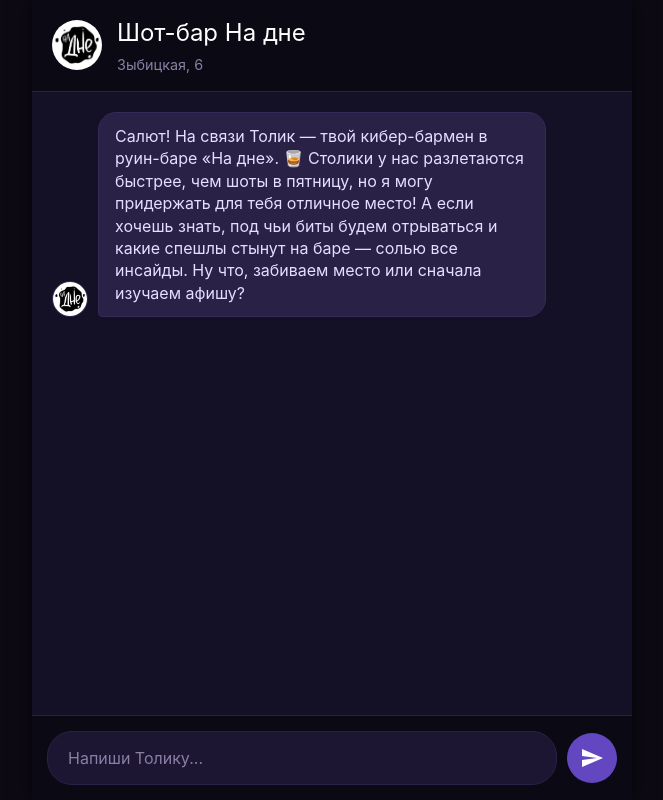
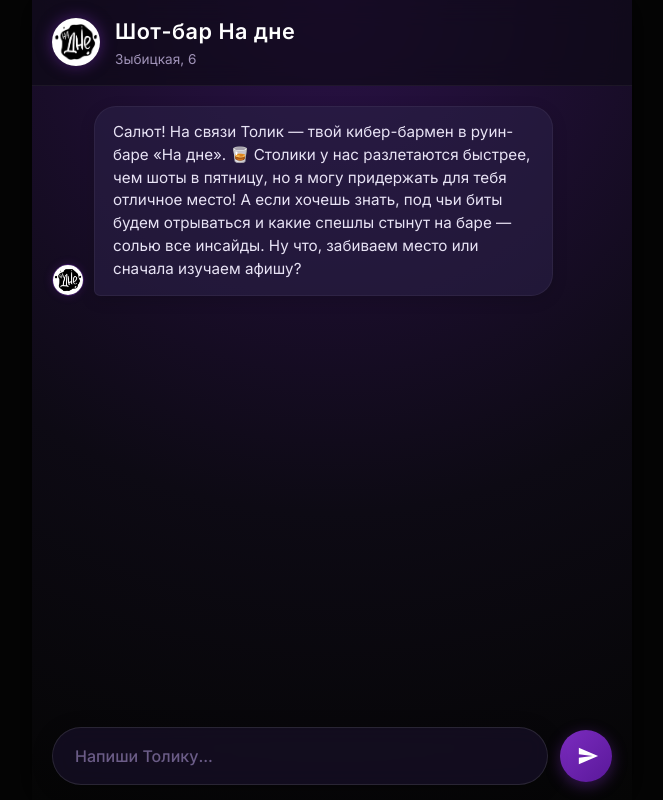
Before and after one commit to Vazhniy/Booking_bar-na-dne, a React (Vite) app in the folder frontend/: page / in a window 1280 px wide. Shown: the whole page, without its empty margins (308-971 px from the left). Built offline with nearby package versions, Linux system fonts and the light colour scheme.

Commit message:
Update App.css

```diff
--- a/frontend/src/App.css
+++ b/frontend/src/App.css
@@ -1,81 +1,65 @@
-/* === ЖЕСТКАЯ ФИКСАЦИЯ ЭКРАНА ДЛЯ МОБИЛЬНЫХ === */
+@import url('https://fonts.googleapis.com/css2?family=Inter:wght@400;500;600&display=swap');
+
+/* === БАЗОВЫЕ НАСТРОЙКИ === */
 html, body {
-  margin: 0;
-  padding: 0;
-  height: 100%;
-  overflow: hidden; /* Намертво запрещаем скролл всей страницы */
-  background-color: #0d0a14;
-  font-family: -apple-system, BlinkMacSystemFont, 'Segoe UI', Roboto, Helvetica, Arial, sans-serif;
+  margin: 0; padding: 0; height: 100%; overflow: hidden;
+  background-color: #050505;
+  font-family: 'Inter', -apple-system, BlinkMacSystemFont, sans-serif;
   color: #ffffff;
-  -webkit-text-size-adjust: 100%; /* Запрещаем системный зум шрифтов */
+  -webkit-text-size-adjust: 100%;
 }
 
-/* Контейнер теперь использует 100dvh — это умная высота,
-которая не прячется за адресной строкой мобильного браузера */
 .app-container {
-  display: flex;
-  flex-direction: column;
-  height: 100vh; /* Фолбэк для старых браузеров */
-  height: 100dvh; /* Идеально для iOS/Android */
-  max-width: 600px;
-  margin: 0 auto;
-  background-color: #141026;
-  box-shadow: 0 0 20px rgba(0, 0, 0, 0.7);
+  display: flex; flex-direction: column;
+  height: 100vh; height: 100dvh;
+  max-width: 600px; margin: 0 auto;
+  /* Глубокий радиальный градиент для фона */
+  background: radial-gradient(circle at 50% 0%, #2a1147 0%, #0d0a14 60%, #050505 100%);
+  box-shadow: 0 0 30px rgba(0, 0, 0, 0.9);
   position: relative;
 }
 
+/* === ШАПКА: ЭФФЕКТ МАТОВОГО СТЕКЛА === */
 .header {
-  background-color: #0b0914;
-  /* Умный отступ: базовые 15px + высота Dynamic Island/челки айфона */
+  background: rgba(13, 10, 20, 0.65);
+  backdrop-filter: blur(12px);
+  -webkit-backdrop-filter: blur(12px);
   padding-top: calc(15px + env(safe-area-inset-top));
-  padding-right: 20px;
-  padding-bottom: 15px;
-  padding-left: 20px;
-  border-bottom: 1px solid #2a2146;
+  padding-right: 20px; padding-bottom: 15px; padding-left: 20px;
+  border-bottom: 1px solid rgba(255, 255, 255, 0.05);
   flex-shrink: 0;
+  z-index: 10;
 }
 
 .header-content { display: flex; align-items: center; gap: 15px; }
 
 .logo {
-  width: 50px; height: 50px;
-  border-radius: 50%;
-  object-fit: cover;
+  width: 48px; height: 48px; border-radius: 50%; object-fit: cover;
+  box-shadow: 0 0 15px rgba(123, 44, 191, 0.5); /* Неоновое свечение логотипа */
 }
 
-.bar-title { font-size: 1.5rem; color: #ffffff; margin-bottom: 3px; }
-.bar-address { font-size: 0.9rem; color: #8a7fa3; }
+.bar-title { font-size: 1.35rem; font-weight: 600; color: #ffffff; margin: 0 0 2px 0; letter-spacing: 0.5px;}
+.bar-address { font-size: 0.85rem; color: #a093b8; margin: 0; font-weight: 400;}
 
-/* === НАСТРОЙКИ СКРОЛЛА ЧАТА === */
+/* === ЗОНА ЧАТА === */
 .chat-window {
-  flex: 1;
-  overflow-y: auto;
-  padding: 20px;
-  display: flex;
-  flex-direction: column;
-  gap: 15px;
+  flex: 1; overflow-y: auto; padding: 20px;
+  display: flex; flex-direction: column; gap: 18px;
   scroll-behavior: smooth;
-  -webkit-overflow-scrolling: touch; /* Делает скролл на iPhone мягким и инерционным */
+  -webkit-overflow-scrolling: touch;
 }
 
-/* === АНИМАЦИЯ ПОЯВЛЕНИЯ СООБЩЕНИЙ (ЭФФЕКТ ПРУЖИНКИ) === */
+/* Прячем системный скроллбар для эстетики */
+.chat-window::-webkit-scrollbar { width: 0px; }
+
+/* Анимация пружинки */
 @keyframes messagePop {
-  0% {
-    opacity: 0;
-    transform: translateY(30px) scale(0.95);
-  }
-  100% {
-    opacity: 1;
-    transform: translateY(0) scale(1);
-  }
+  0% { opacity: 0; transform: translateY(20px) scale(0.95); }
+  100% { opacity: 1; transform: translateY(0) scale(1); }
 }
 
 .message-row {
-  display: flex;
-  gap: 10px;
-  align-items: flex-end;
-  width: 100%;
-  /* Применяем красивую анимацию появления к каждому новому сообщению */
+  display: flex; gap: 10px; align-items: flex-end; width: 100%;
   animation: messagePop 0.4s cubic-bezier(0.175, 0.885, 0.32, 1.275) forwards;
 }
 
@@ -83,61 +67,71 @@ html, body {
 .message-row.user { justify-content: flex-end; }
 
 .bot-avatar {
-  width: 36px; height: 36px;
-  border-radius: 50%; object-fit: cover;
-  flex-shrink: 0; border: 1px solid #362a59;
+  width: 32px; height: 32px; border-radius: 50%; object-fit: cover;
+  flex-shrink: 0; border: 1px solid rgba(123, 44, 191, 0.5);
+  box-shadow: 0 0 10px rgba(123, 44, 191, 0.2);
 }
 
 .message {
-  max-width: 80%; padding: 12px 16px;
-  border-radius: 18px; line-height: 1.4;
-  word-wrap: break-word; font-size: 1rem;
+  max-width: 82%; padding: 14px 18px;
+  border-radius: 22px; line-height: 1.5;
+  word-wrap: break-word; font-size: 0.95rem;
+  box-shadow: 0 4px 15px rgba(0, 0, 0, 0.15);
 }
 
 .message.bot {
-  background-color: #2a2146; color: #e5dfff;
-  border-bottom-left-radius: 4px; white-space: pre-wrap;
-  border: 1px solid #362a59;
+  background: rgba(42, 33, 70, 0.6);
+  backdrop-filter: blur(8px);
+  -webkit-backdrop-filter: blur(8px);
+  color: #e8e3f5;
+  border-bottom-left-radius: 6px;
+  border: 1px solid rgba(255, 255, 255, 0.05);
 }
 
 .message.user {
-  background-color: #6347c0; color: white;
-  border-bottom-right-radius: 4px;
+  background: linear-gradient(135deg, #7b2cbf 0%, #5a189a 100%);
+  color: white;
+  border-bottom-right-radius: 6px;
+  box-shadow: 0 4px 15px rgba(123, 44, 191, 0.35); /* Свечение сообщений гостя */
 }
 
-/* === ЗОНА ВВОДА С УЧЕТОМ ПОЛОСКИ IPHONE (HOME BAR) === */
+/* === ПАРЯЩЕЕ ПОЛЕ ВВОДА === */
 .input-area {
-  display: flex;
-  padding: 15px;
-  /* env(safe-area-inset-bottom) автоматически добавляет отступ, чтобы инпут не перекрывался системной полоской iOS */
-  padding-bottom: calc(15px + env(safe-area-inset-bottom));
-  background-color: #0b0914;
-  border-top: 1px solid #2a2146;
-  gap: 10px;
-  align-items: center;
-  flex-shrink: 0;
+  padding: 10px 20px calc(15px + env(safe-area-inset-bottom));
+  background: transparent; /* Убрали жесткий фон, чтобы было видно градиент подложки */
+  flex-shrink: 0; display: flex; gap: 12px; align-items: center;
 }
 
-.input-wrapper { flex: 1; }
+.input-wrapper { flex: 1; position: relative; }
 
 .input-wrapper input {
-  width: 100%; padding: 14px 20px;
-  border-radius: 25px; border: 1px solid #2a2146;
-  background-color: #1c1633; color: white;
-  /* Размер 16px КРИТИЧЕСКИ ВАЖЕН: если меньше, iPhone начнет жестко зумить экран при клике */
-  font-size: 16px;
-  outline: none; transition: 0.2s;
+  width: 100%; padding: 16px 22px;
+  border-radius: 30px;
+  border: 1px solid rgba(255, 255, 255, 0.1);
+  background: rgba(20, 15, 35, 0.85);
+  backdrop-filter: blur(10px); -webkit-backdrop-filter: blur(10px);
+  color: white; font-size: 16px; outline: none; transition: 0.3s;
+  box-shadow: 0 4px 20px rgba(0, 0, 0, 0.3);
+  box-sizing: border-box;
 }
 
-.input-wrapper input:focus { border-color: #6347c0; }
-.input-wrapper input::placeholder { color: #8a7fa3; }
+.input-wrapper input:focus {
+  border-color: #7b2cbf;
+  box-shadow: 0 0 15px rgba(123, 44, 191, 0.4), 0 4px 20px rgba(0, 0, 0, 0.3);
+  background: rgba(25, 18, 45, 0.95);
+}
+.input-wrapper input::placeholder { color: #6b5c87; font-weight: 500; }
 
 .send-btn {
-  background-color: #6347c0; border: none;
-  border-radius: 50%; width: 50px; height: 50px;
+  background: linear-gradient(135deg, #7b2cbf 0%, #5a189a 100%);
+  border: none; border-radius: 50%;
+  width: 52px; height: 52px;
   display: flex; align-items: center; justify-content: center;
-  cursor: pointer; transition: 0.2s; flex-shrink: 0;
+  cursor: pointer; transition: 0.3s cubic-bezier(0.175, 0.885, 0.32, 1.275);
+  flex-shrink: 0;
+  box-shadow: 0 4px 15px rgba(123, 44, 191, 0.4);
 }
 
-.send-btn:active { transform: scale(0.9); }
-.send-btn svg { width: 24px; height: 24px; fill: white; }
+.send-btn:active { transform: scale(0.9); box-shadow: 0 2px 8px rgba(123, 44, 191, 0.4); }
+/* Сдвинули иконку чуть правее для визуального баланса в круге */
+.send-btn svg { width: 22px; height: 22px; fill: white; transform: translateX(2px); }
```
